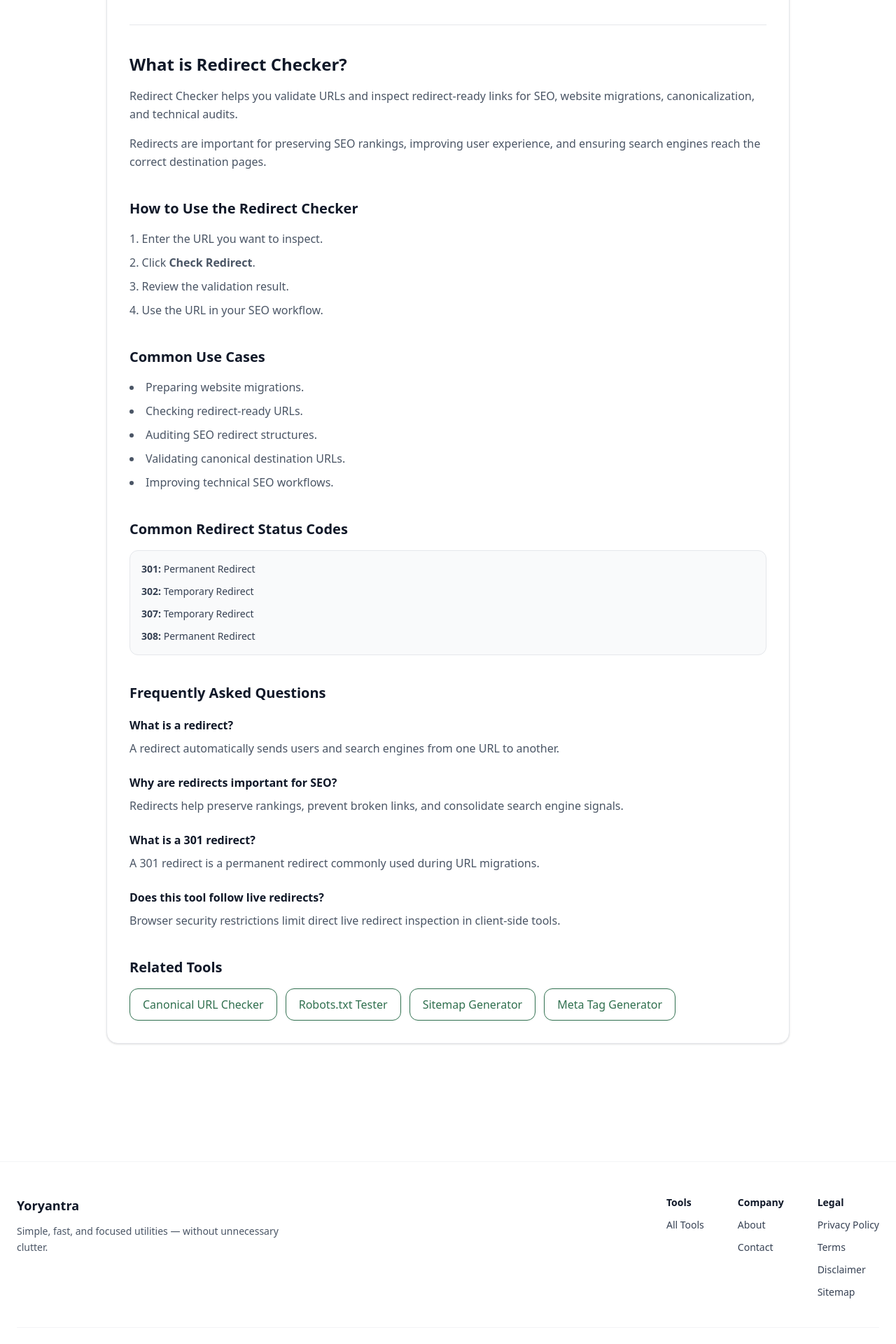
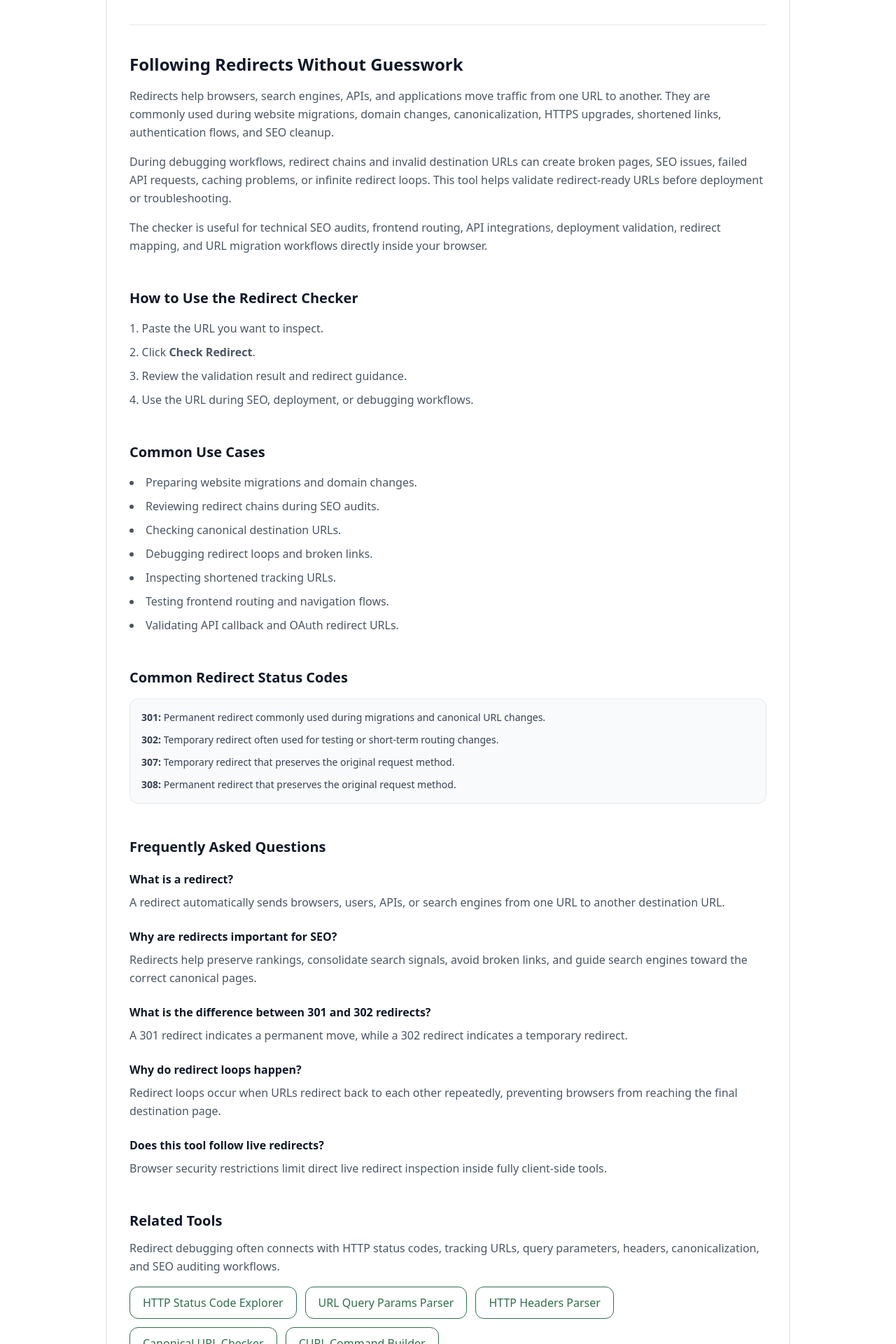
Before and after one commit to vaarunsonawwane-ops/yoryantra-new, a Next.js app: page /tools/redirect-checker in a window 1280 px wide. Shown: the part 820-2740 px from the top of the page at 70% size. Built offline with nearby package versions, Linux system fonts and the light colour scheme.

Commit message:
Redirect Checker SEO Optimized

```diff
--- a/app/tools/redirect-checker/ToolClient.tsx
+++ b/app/tools/redirect-checker/ToolClient.tsx
@@ -17,10 +17,10 @@ export default function ToolClient() {
         return;
       }
 
-      const parsedUrl = new URL(url);
+      new URL(url);
 
       setOutput(
-        `URL looks valid.\n\nRedirect testing requires live server response checking, which browsers restrict for security reasons.\n\nUse this tool to validate and inspect redirect-ready URLs before deployment.`
+        `URL looks valid.\n\nLive redirect inspection requires server-side request checking, which browsers restrict for security reasons.\n\nUse this tool to validate redirect-ready URLs during SEO audits, migrations, API workflows, and deployment checks.`
       );
 
       setError("");
@@ -39,7 +39,7 @@ export default function ToolClient() {
   return (
     <ToolShell
       title="Redirect Checker"
-      description="Check URL redirects and HTTP redirect status instantly with this free online Redirect Checker."
+      description="Check redirect-ready URLs and understand HTTP redirects with this free online Redirect Checker."
     >
       {/* INPUT */}
       <div>
@@ -106,24 +106,30 @@ export default function ToolClient() {
       </div>
 
       {/* SEO CONTENT */}
-      <section className="mt-12 border-t border-gray-200 pt-10 space-y-10">
+      <section className="mt-12 border-t border-gray-200 pt-10 space-y-12">
         <div>
           <h2 className="text-2xl font-semibold text-gray-900">
-            What is Redirect Checker?
+            Following Redirects Without Guesswork
           </h2>
 
           <p className="mt-4 text-gray-600 leading-relaxed">
-            Redirect Checker helps you validate
-            URLs and inspect redirect-ready links for
-            SEO, website migrations, canonicalization,
-            and technical audits.
+            Redirects help browsers, search engines, APIs, and applications
+            move traffic from one URL to another. They are commonly used during
+            website migrations, domain changes, canonicalization, HTTPS
+            upgrades, shortened links, authentication flows, and SEO cleanup.
           </p>
 
           <p className="mt-4 text-gray-600 leading-relaxed">
-            Redirects are important for preserving SEO
-            rankings, improving user experience, and
-            ensuring search engines reach the correct
-            destination pages.
+            During debugging workflows, redirect chains and invalid destination
+            URLs can create broken pages, SEO issues, failed API requests,
+            caching problems, or infinite redirect loops. This tool helps
+            validate redirect-ready URLs before deployment or troubleshooting.
+          </p>
+
+          <p className="mt-4 text-gray-600 leading-relaxed">
+            The checker is useful for technical SEO audits, frontend routing,
+            API integrations, deployment validation, redirect mapping, and URL
+            migration workflows directly inside your browser.
           </p>
         </div>
 
@@ -133,12 +139,19 @@ export default function ToolClient() {
           </h2>
 
           <ol className="mt-4 list-decimal list-inside space-y-2 text-gray-600 leading-relaxed">
-            <li>Enter the URL you want to inspect.</li>
+            <li>Paste the URL you want to inspect.</li>
+
             <li>
               Click <strong>Check Redirect</strong>.
             </li>
-            <li>Review the validation result.</li>
-            <li>Use the URL in your SEO workflow.</li>
+
+            <li>
+              Review the validation result and redirect guidance.
+            </li>
+
+            <li>
+              Use the URL during SEO, deployment, or debugging workflows.
+            </li>
           </ol>
         </div>
 
@@ -148,11 +161,19 @@ export default function ToolClient() {
           </h2>
 
           <ul className="mt-4 list-disc list-inside space-y-2 text-gray-600 leading-relaxed">
-            <li>Preparing website migrations.</li>
-            <li>Checking redirect-ready URLs.</li>
-            <li>Auditing SEO redirect structures.</li>
-            <li>Validating canonical destination URLs.</li>
-            <li>Improving technical SEO workflows.</li>
+            <li>Preparing website migrations and domain changes.</li>
+
+            <li>Reviewing redirect chains during SEO audits.</li>
+
+            <li>Checking canonical destination URLs.</li>
+
+            <li>Debugging redirect loops and broken links.</li>
+
+            <li>Inspecting shortened tracking URLs.</li>
+
+            <li>Testing frontend routing and navigation flows.</li>
+
+            <li>Validating API callback and OAuth redirect URLs.</li>
           </ul>
         </div>
 
@@ -164,19 +185,23 @@ export default function ToolClient() {
           <div className="mt-4 rounded-xl border border-gray-200 bg-gray-50 p-4 text-sm text-gray-700">
             <ul className="space-y-3">
               <li>
-                <strong>301:</strong> Permanent Redirect
+                <strong>301:</strong> Permanent redirect commonly used during
+                migrations and canonical URL changes.
               </li>
 
               <li>
-                <strong>302:</strong> Temporary Redirect
+                <strong>302:</strong> Temporary redirect often used for testing
+                or short-term routing changes.
               </li>
 
               <li>
-                <strong>307:</strong> Temporary Redirect
+                <strong>307:</strong> Temporary redirect that preserves the
+                original request method.
               </li>
 
               <li>
-                <strong>308:</strong> Permanent Redirect
+                <strong>308:</strong> Permanent redirect that preserves the
+                original request method.
               </li>
             </ul>
           </div>
@@ -194,9 +219,8 @@ export default function ToolClient() {
               </h3>
 
               <p className="mt-2 text-gray-600 leading-relaxed">
-                A redirect automatically sends users
-                and search engines from one URL to
-                another.
+                A redirect automatically sends browsers, users, APIs, or search
+                engines from one URL to another destination URL.
               </p>
             </div>
 
@@ -206,20 +230,32 @@ export default function ToolClient() {
               </h3>
 
               <p className="mt-2 text-gray-600 leading-relaxed">
-                Redirects help preserve rankings,
-                prevent broken links, and consolidate
-                search engine signals.
+                Redirects help preserve rankings, consolidate search signals,
+                avoid broken links, and guide search engines toward the correct
+                canonical pages.
               </p>
             </div>
 
             <div>
               <h3 className="font-semibold text-gray-900">
-                What is a 301 redirect?
+                What is the difference between 301 and 302 redirects?
               </h3>
 
               <p className="mt-2 text-gray-600 leading-relaxed">
-                A 301 redirect is a permanent redirect
-                commonly used during URL migrations.
+                A 301 redirect indicates a permanent move, while a 302 redirect
+                indicates a temporary redirect.
+              </p>
+            </div>
+
+            <div>
+              <h3 className="font-semibold text-gray-900">
+                Why do redirect loops happen?
+              </h3>
+
+              <p className="mt-2 text-gray-600 leading-relaxed">
+                Redirect loops occur when URLs redirect back to each other
+                repeatedly, preventing browsers from reaching the final
+                destination page.
               </p>
             </div>
 
@@ -229,9 +265,8 @@ export default function ToolClient() {
               </h3>
 
               <p className="mt-2 text-gray-600 leading-relaxed">
-                Browser security restrictions limit
-                direct live redirect inspection in
-                client-side tools.
+                Browser security restrictions limit direct live redirect
+                inspection inside fully client-side tools.
               </p>
             </div>
           </div>
@@ -242,7 +277,34 @@ export default function ToolClient() {
             Related Tools
           </h2>
 
+          <p className="mt-3 text-gray-600 leading-relaxed">
+            Redirect debugging often connects with HTTP status codes, tracking
+            URLs, query parameters, headers, canonicalization, and SEO auditing
+            workflows.
+          </p>
+
           <div className="mt-4 flex flex-wrap gap-3">
+            <Link
+              href="/tools/http-status-code-explorer"
+              className="yoryantra-btn-outline"
+            >
+              HTTP Status Code Explorer
+            </Link>
+
+            <Link
+              href="/tools/url-query-params-parser"
+              className="yoryantra-btn-outline"
+            >
+              URL Query Params Parser
+            </Link>
+
+            <Link
+              href="/tools/http-headers-parser"
+              className="yoryantra-btn-outline"
+            >
+              HTTP Headers Parser
+            </Link>
+
             <Link
               href="/tools/canonical-url-checker"
               className="yoryantra-btn-outline"
@@ -251,24 +313,10 @@ export default function ToolClient() {
             </Link>
 
             <Link
-              href="/tools/robots-txt-tester"
+              href="/tools/curl-command-builder"
               className="yoryantra-btn-outline"
             >
-              Robots.txt Tester
-            </Link>
-
-            <Link
-              href="/tools/sitemap-generator"
-              className="yoryantra-btn-outline"
-            >
-              Sitemap Generator
-            </Link>
-
-            <Link
-              href="/tools/meta-tag-generator"
-              className="yoryantra-btn-outline"
-            >
-              Meta Tag Generator
+              CURL Command Builder
             </Link>
           </div>
         </div>
```
